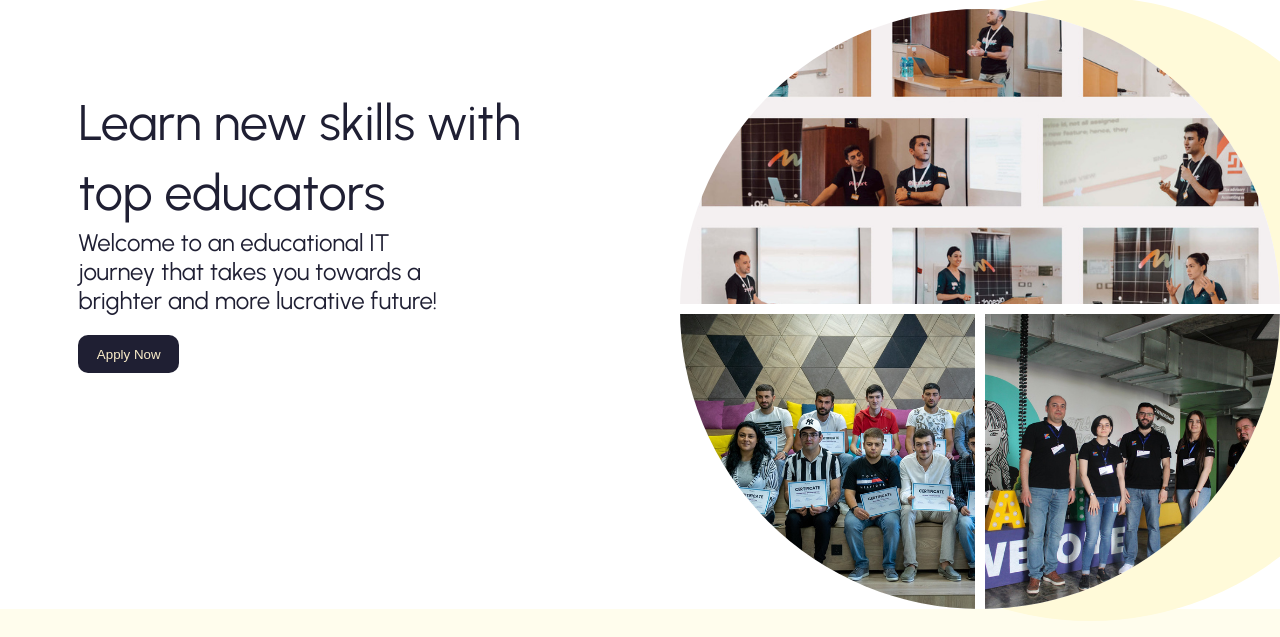
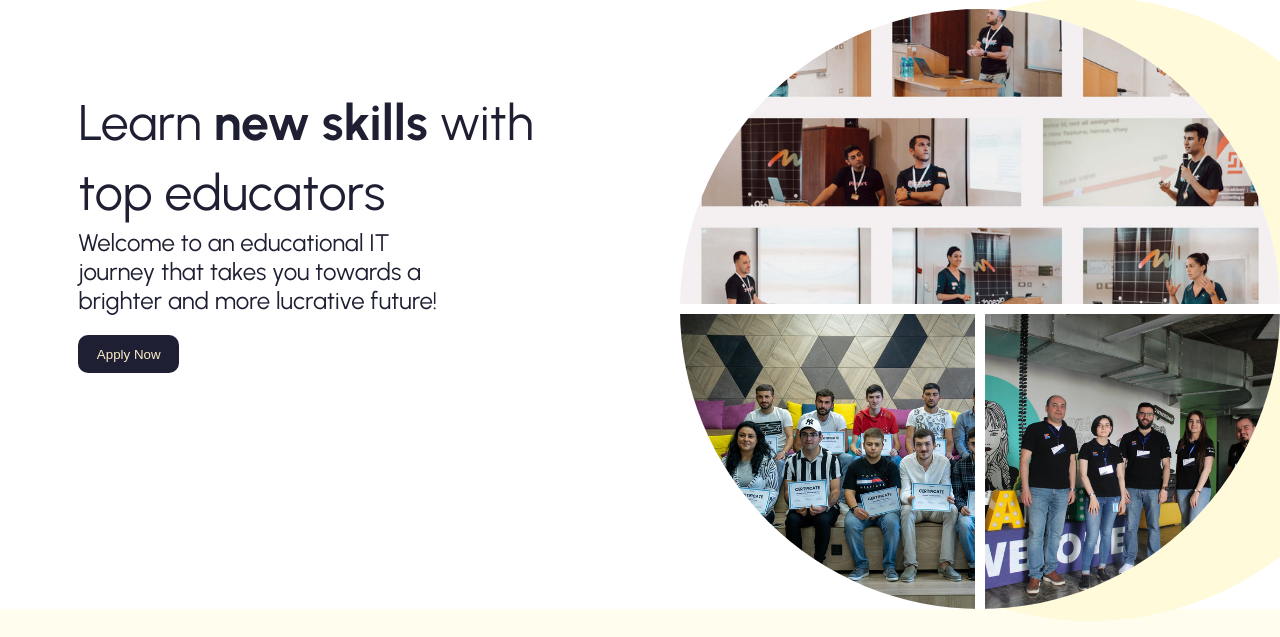
Before and after one commit to SargisGalstyan/fifth_project, a plain HTML site: page fifth/index.html in a window 1280 px wide. Shown: the part 163-800 px from the top of the page. Drawn offline with Linux system fonts and the light colour scheme; files whose address does not match are found by name.

Commit message:
Update index.html

```diff
--- a/fifth/index.html
+++ b/fifth/index.html
@@ -45,7 +45,7 @@
     <div class="container2">
         <div class="container2-1">
             <div class="content_left">
-                <h2 class="left_heading">Learn new skills with top educators</h2>
+                <h2 class="left_heading">Learn <b>new skills</b> with top educators</h2>
                 <p class="par_1">Welcome to an educational IT journey that takes you towards a brighter and more lucrative future!</p>
                 <button class="apply_button">Apply Now</button>
             </div>
```
